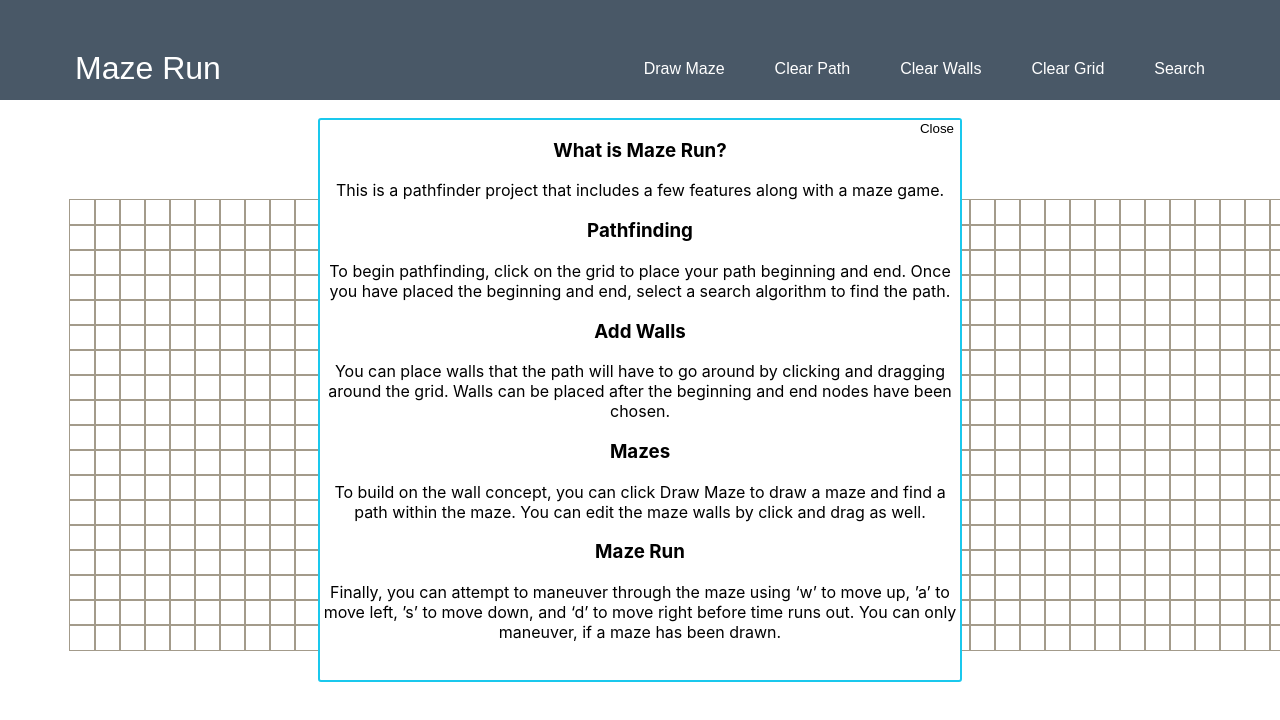
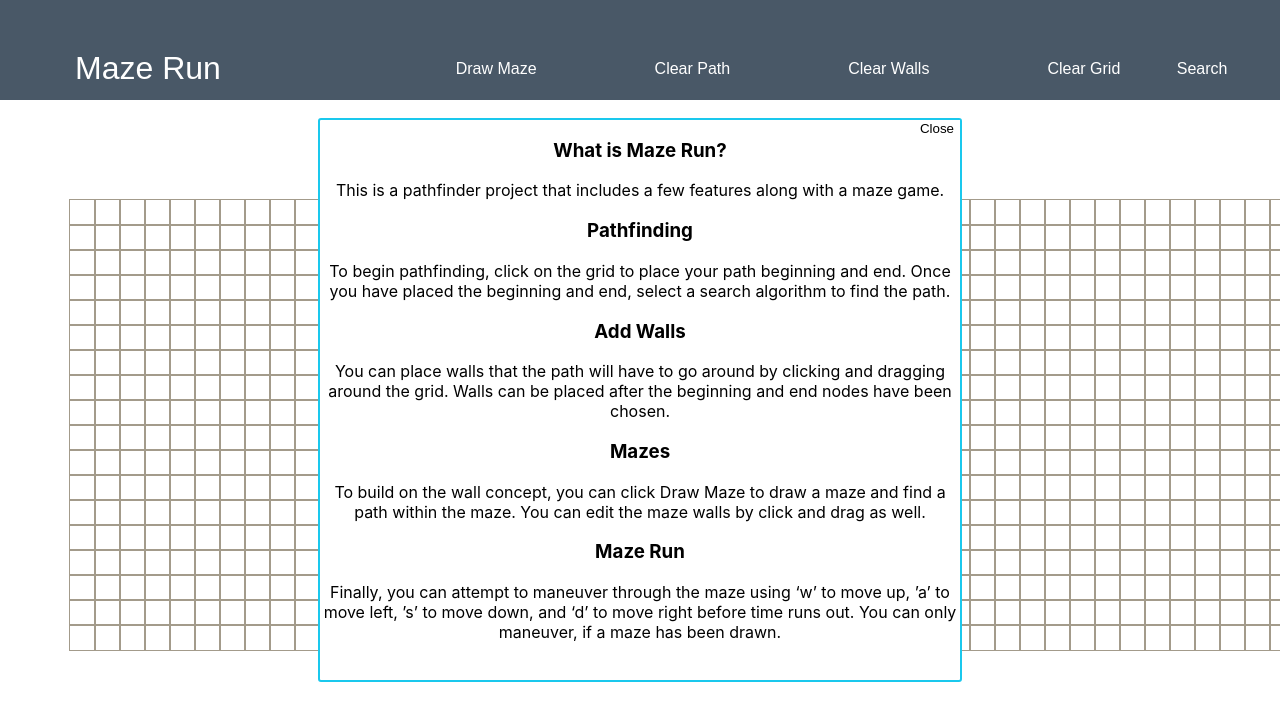
Before and after one commit to trevorhardee/Maze-Path, a React (Create React App) app: page / in a window 1280 px wide. Shown: the top 720 px of the page. Built offline with nearby package versions, Linux system fonts and the light colour scheme.

Commit message:
Add files via upload

```diff
--- a/src/MazeRunFun/PathFinder.css
+++ b/src/MazeRunFun/PathFinder.css
@@ -9,7 +9,7 @@
     background-color: #495867;
     float: right;
     color: white;
-    padding: 10px 25px;
+    padding: 10px 5%;
     border: none;
     text-align: center;
     cursor: pointer;
```
